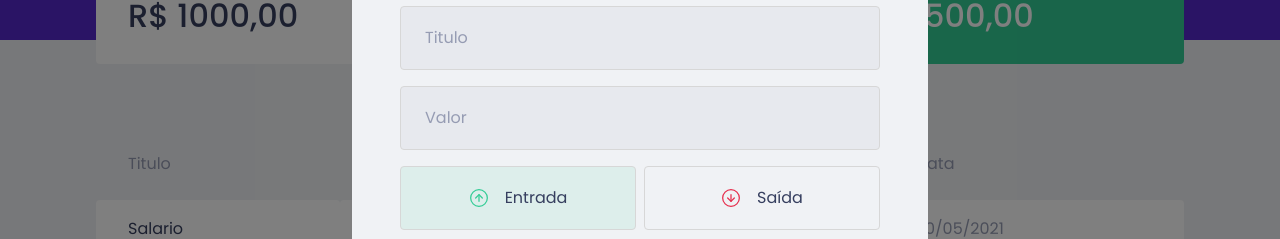
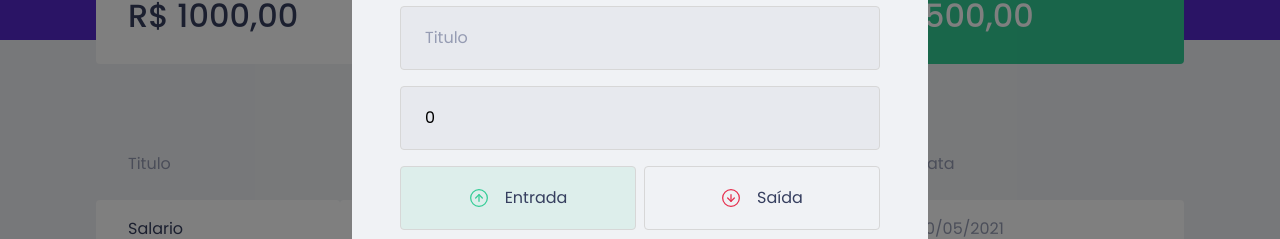
Before and after one commit to GadiegoN/dtmoney, a React (Create React App) app: page / in a window 1280 px wide. Both pictures are taken after a click on the button "Nova Transção". Shown: the part 232-471 px from the top of the page. Built offline with nearby package versions, Linux system fonts and the light colour scheme; no server answers; what miragejs would draw is missing.

Commit message:
:open_file_folder: guardando dados do form

```diff
--- a/src/components/NewTransactionModal/index.tsx
+++ b/src/components/NewTransactionModal/index.tsx
@@ -3,7 +3,7 @@ import incomeImg from '../../assets/income.svg'
 import outcomeImg from '../../assets/outcome.svg'
 import closeImg from '../../assets/close.svg';
 import { Container, RadioBox, TransactionTypeContainer  } from './styles';
-import { useState } from 'react';
+import { FormEvent, useState } from 'react';
 
 interface NewTransactionModalProps {
     isOpen: boolean;
@@ -11,9 +11,23 @@ interface NewTransactionModalProps {
 }
 
 export function NewTransactionModal({isOpen, onRequestClose}: NewTransactionModalProps) {
+    const [title, setTitle] = useState('');
+    const [value, setValue] = useState(0);
+    const [category, setCategory] = useState('');
     const [type, setType] = useState('deposit');
 
     //function handleSetTypeDeposit() {}
+
+    function handleCreateNewTransaction(event: FormEvent) {
+        event.preventDefault();
+
+        console.log(
+            title,
+            value,
+            category,
+            type,
+        )
+    }
 
     return (
         <Modal
@@ -29,12 +43,21 @@ export function NewTransactionModal({isOpen, onRequestClose}: NewTransactionModa
             >
                 <img src={closeImg} alt="Fechar modal" />
             </button>
-            <Container>
+            <Container onSubmit={handleCreateNewTransaction}>
                 <h2>Cadastrar transação</h2>
 
-                <input placeholder="Titulo" />
+                <input
+                    placeholder="Titulo"
+                    value={title}
+                    onChange={event => setTitle(event.target.value)}
+                />
 
-                <input placeholder="Valor" type="number" />
+                <input
+                    placeholder="Valor"
+                    type="number"
+                    value={value}
+                    onChange={event => setValue(Number(event.target.value))}
+                />
 
                 <TransactionTypeContainer>
                     <RadioBox
@@ -58,7 +81,11 @@ export function NewTransactionModal({isOpen, onRequestClose}: NewTransactionModa
                     </RadioBox>
                 </TransactionTypeContainer>
 
-                <input placeholder="Categoria" />
+                <input
+                    placeholder="Categoria"
+                    value={category}
+                    onChange={event => setCategory(event.target.value)}
+                />
 
                 <button type="submit">Cadastrar</button>
 
```
